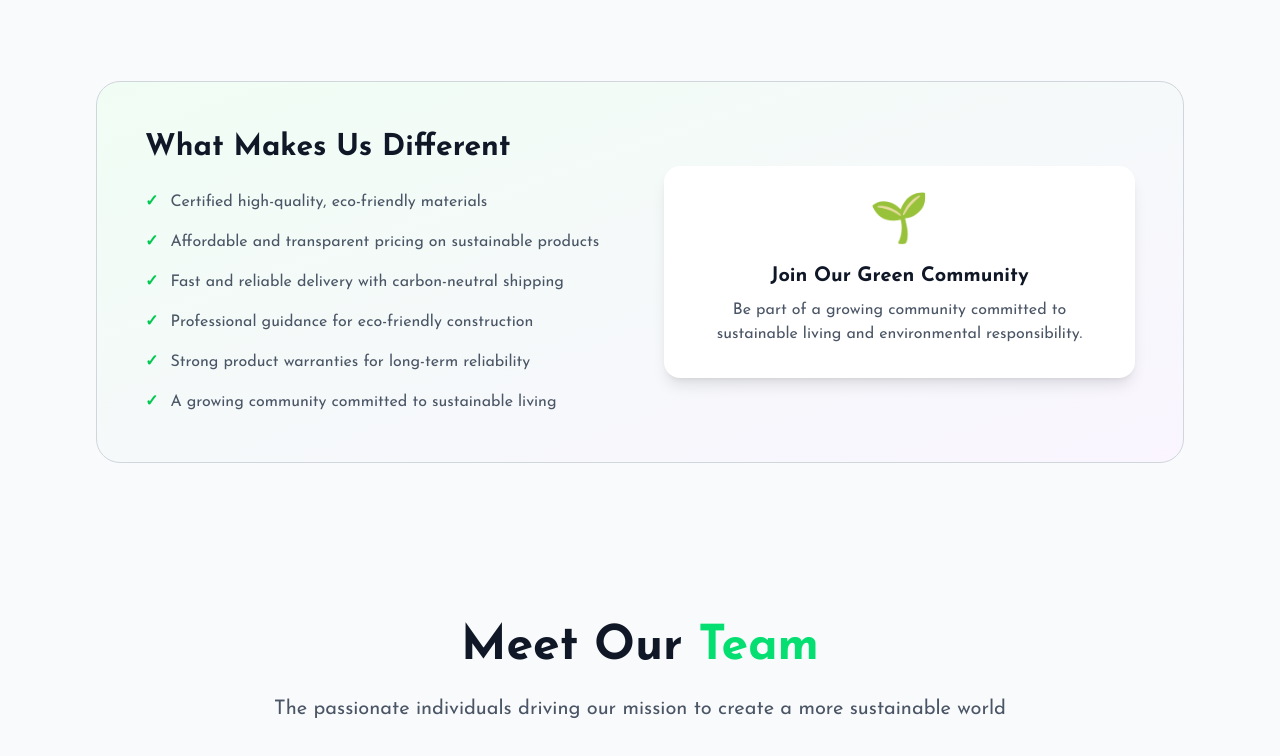
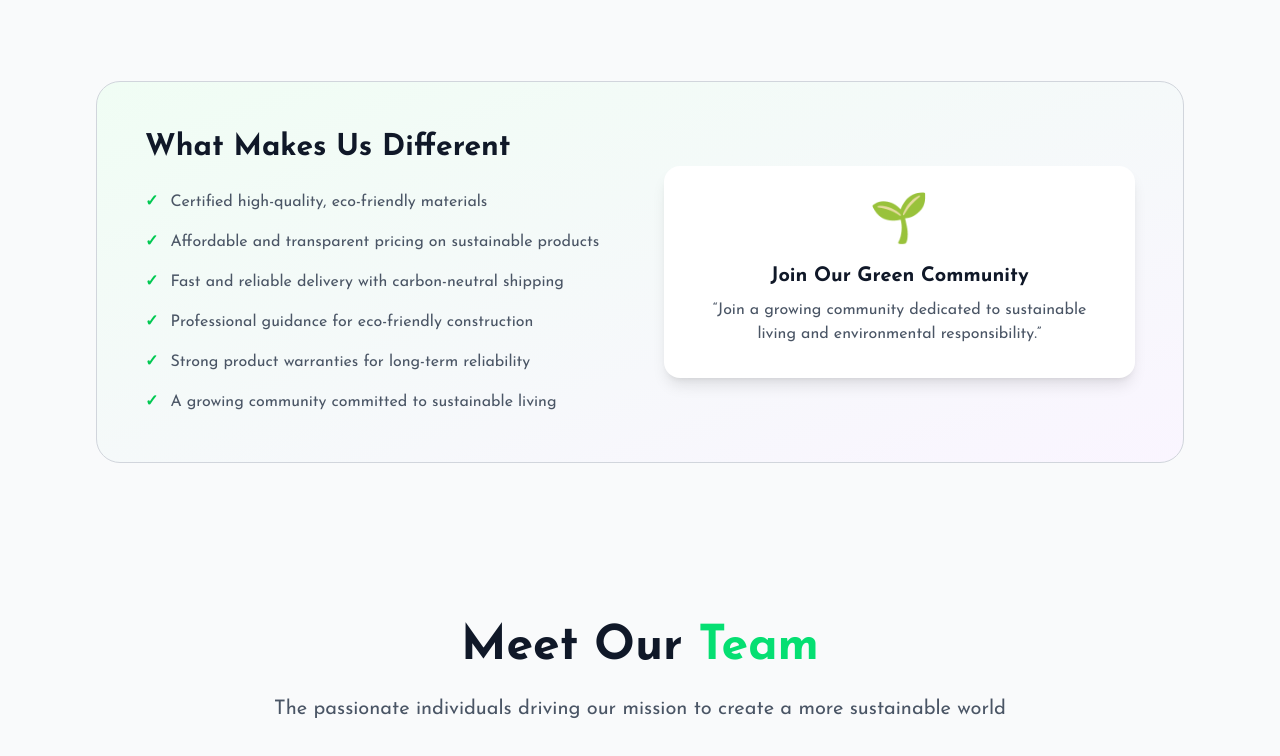
Before and after one commit to karakRohan/HackNITR-CodeNix, a React (Vite) app in the folder frontend/: page /about in a window 1280 px wide. Shown: the part 2743-3499 px from the top of the page. Built offline with nearby package versions, Linux system fonts and the light colour scheme.

Commit message:
Update code

```diff
--- a/frontend/src/components/core/About/ChooseUs.jsx
+++ b/frontend/src/components/core/About/ChooseUs.jsx
@@ -160,7 +160,7 @@ const WhyChooseUs = () => {
                     Join Our Green Community
                   </h4>
                   <p className={`${themeStyles.cardText} transition-colors duration-300`}>
-                    Be part of a growing community committed to sustainable living and environmental responsibility.
+                    “Join a growing community dedicated to sustainable living and environmental responsibility.”
                   </p>
                 </div>
               </div>
```
